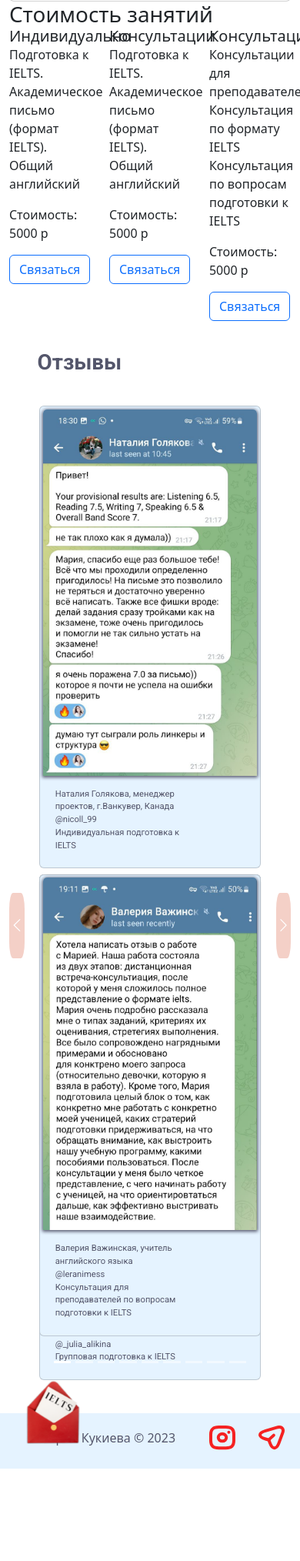
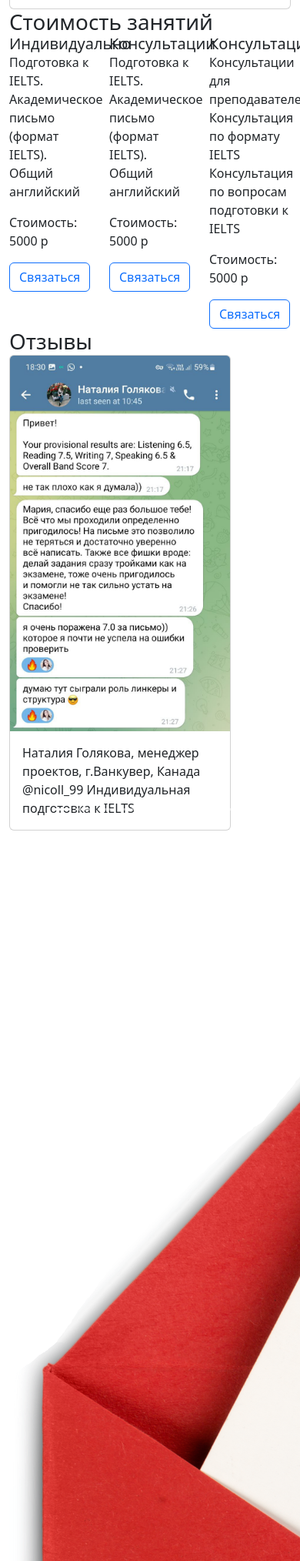
Before and after one commit to Dari-Dari/59_ielts_kukieva, a PHP site: page / in a window 390 px wide; the page is wider, and only the part inside the window is pictured. Shown: the part 2265-4293 px from the top of that part at 77% size. Before the commit the page ends 4173 px from the top of that part, so only its background shows below. Run offline with PHP 8.4, Linux system fonts and the light colour scheme.

Commit message:
скрыты кнопки

```diff
--- a/index.html
+++ b/index.html
@@ -7,7 +7,7 @@
     <meta name="viewport" content="width=device-width, initial-scale=1.0">
     <link href="https://cdn.jsdelivr.net/npm/bootstrap@5.3.0-alpha3/dist/css/bootstrap.min.css" rel="stylesheet"
         integrity="sha384-KK94CHFLLe+nY2dmCWGMq91rCGa5gtU4mk92HdvYe+M/SXH301p5ILy+dN9+nJOZ" crossorigin="anonymous">
-    <link rel="stylesheet" href="/59_ielts_kukieva/styles/style.css">
+    <link rel="stylesheet" href="/assets/style.css">
     <link rel="preconnect" href="https://fonts.googleapis.com">
     <link rel="preconnect" href="https://fonts.gstatic.com" crossorigin>
     <link href="https://fonts.googleapis.com/css2?family=Roboto:wght@100;300;400;500;700;900&display=swap"
@@ -215,6 +215,7 @@
             </div>
         </section>
 
+
         <section class="main__block-6 block-6">
             <div class="container">
               <h5 class="card-title fs-1 title__block-6">Отзывы</h5>
@@ -246,9 +247,9 @@
                     <div class="card-wrapper__block-6">
                       <div class="card card__block-6" style="width: 18rem">
                         <img
-                          src="/59_ielts_kukieva/assets/images/2-Golyakova.jpg"
+                          src="/assets/images/2-Golyakova.jpg"
                           class="card-img-top img__block-6"
-                          alt=""
+                          alt="image"
                         />
                         <div class="card-body">
                           <p class="card-text text__block-6">
@@ -260,9 +261,9 @@
                       </div>
                       <div class="card card__block-6" style="width: 18rem">
                         <img
-                          src="/59_ielts_kukieva/assets/images/3-Koltsova.jpg"
+                          src="/assets/images/3-Koltsova.jpg"
                           class="card-img-top img__block-6"
-                          alt=""
+                          alt="image"
                         />
                         <div class="card-body">
                           <p class="card-text text__block-6">
@@ -274,9 +275,9 @@
                       </div>
                       <div class="card card__block-6" style="width: 18rem">
                         <img
-                          src="/59_ielts_kukieva/assets/images/4-batekin.jpg"
+                          src="/assets/images/4-batekin.jpg"
                           class="card-img-top img__block-6"
-                          alt=""
+                          alt="image"
                         />
                         <div class="card-body">
                           <p class="card-text text__block-6">
@@ -292,9 +293,9 @@
                     <div class="card-wrapper__block-6">
                       <div class="card card__block-6" style="width: 18rem">
                         <img
-                          src="/59_ielts_kukieva/assets/images/1-1Ivanova.jpg"
+                          src="/assets/images/1-1Ivanova.jpg"
                           class="card-img-top img__block-6"
-                          alt=""
+                          alt="image"
                         />
                         <div class="card-body">
                           <p class="card-text">
@@ -302,7 +303,7 @@
                         </div>
                       </div>
                       <div class="card card__block-6" style="width: 18rem">
-                        <img src="/59_ielts_kukieva/assets/images/1-2Ivanova.jpg" class="card-img-top img__block-6" alt="" />
+                        <img src="/assets/images/1-2Ivanova.jpg" class="card-img-top img__block-6" alt="image" />
                         <div class="card-body">
                           <p class="card-text">
 
@@ -310,7 +311,7 @@
                         </div>
                       </div>
                       <div class="card card__block-6" style="width: 18rem">
-                        <img src="/59_ielts_kukieva/assets/images/1-3Ivanova.jpg" class="card-img-top img__block-6" alt="" />
+                        <img src="/assets/images/1-3Ivanova.jpg" class="card-img-top img__block-6" alt="image" />
                         <div class="card-body">
                           <p class="card-text text__block-6">
                           Ангелина Иванова, журналист, г.Токио, Япония <br>
@@ -324,7 +325,7 @@
                   <div class="carousel-item">
                     <div class="card-wrapper__block-6">
                       <div class="card card__block-6" style="width: 18rem">
-                        <img src="/59_ielts_kukieva/assets/images/6-Kulakova.jpg" class="card-img-top img__block-6" alt="" />
+                        <img src="/assets/images/6-Kulakova.jpg" class="card-img-top img__block-6" alt="image" />
                         <div class="card-body">
                           <p class="card-text text__block-6">
                           Юлия Кулакова, архитектор, г.Окленд, Новая Зеландия <br>
@@ -334,7 +335,7 @@
                         </div>
                       </div>
                       <div class="card card__block-6" style="width: 18rem">
-                        <img src="/59_ielts_kukieva/assets/images/7-Trunov.jpg" class="card-img-top img__block-6" alt="" />
+                        <img src="/assets/images/7-Trunov.jpg" class="card-img-top img__block-6" alt="image" />
                         <div class="card-body">
                           <p class="card-text text__block-6">
                           Георгий Трунов, студент Университета прикладных наук Ханзе (Hanze UAS), г.Гронинген, Нидерланды <br>
@@ -343,7 +344,7 @@
                         </div>
                       </div>
                       <div class="card card__block-6" style="width: 18rem">
-                        <img src="/59_ielts_kukieva/assets/images/10-1Vaginskaya.jpg" class="card-img-top img__block-6" alt="" />
+                        <img src="/images/10-1Vaginskaya.jpg" class="card-img-top img__block-6" alt="image" />
                         <div class="card-body">
                           <p class="card-text text__block-6">
                           Валерия Важинская, учитель английского языка <br>
@@ -356,7 +357,7 @@
                   </div>
                 </div>
                 <button
-                  class="carousel-control-prev"
+                  class="carousel-control-prev d-none d-md-block"
                   type="button"
                   data-bs-target="#carouselExampleDark"
                   data-bs-slide="prev"
@@ -365,7 +366,7 @@
                   <span class="visually-hidden">Previous</span>
                 </button>
                 <button
-                  class="carousel-control-next"
+                  class="carousel-control-next d-none d-md-block"
                   type="button"
                   data-bs-target="#carouselExampleDark"
                   data-bs-slide="next"
@@ -387,38 +388,38 @@
                   <button type="button" data-bs-target="#carouselExampleIndicatorsSmallScreen" data-bs-slide-to="6" aria-label="Slide 7"></button>
                   <button type="button" data-bs-target="#carouselExampleIndicatorsSmallScreen" data-bs-slide-to="7" aria-label="Slide 8"></button>
                   <button type="button" data-bs-target="#carouselExampleIndicatorsSmallScreen" data-bs-slide-to="8" aria-label="Slide 9"></button>
-
                 </div>
                 <div class="carousel-inner">
                   <div class="carousel-item active">
                     <div class="card-wrapper__block-6">
                       <div class="card card__block-6" style="width: 18rem">
                         <img
-                          src="/59_ielts_kukieva/assets/images/2-Golyakova.jpg"
+                          src="/assets/images/2-Golyakova.jpg"
                           class="card-img-top img__block-6"
-                          alt=""
+                          alt="image"
                         />
                         <div class="card-body">
                           <p class="card-text text__block-6">
-                            Наталия Голякова, менеджер проектов, г.Ванкувер, Канада <br>
-                            @nicoll_99 <br />
+                            Наталия Голякова, менеджер проектов, г.Ванкувер, Канада
+                            @nicoll_99
                             Индивидуальная подготовка к IELTS
                           </p>
                         </div>
+                      </div>
                       </div>
                   </div>
                   <div class="carousel-item">
                     <div class="card-wrapper__block-6">
                         <div class="card card__block-6" style="width: 18rem">
                             <img
-                              src="/59_ielts_kukieva/assets/images/3-Koltsova.jpg"
+                              src="/assets/images/3-Koltsova.jpg"
                               class="card-img-top img__block-6"
-                              alt=""
+                              alt="image"
                             />
                             <div class="card-body">
                               <p class="card-text text__block-6">
-                              Мария Кольцова, журналист, г.Тбилиси, Грузия <br>
-          @kolt_mi <br>
+                              Мария Кольцова, журналист, г.Тбилиси, Грузия
+          @kolt_mi
           Индивидуальная подготовка к IELTS
                               </p>
                             </div>
@@ -429,27 +430,27 @@
                     <div class="card-wrapper__block-6">
                         <div class="card card__block-6" style="width: 18rem">
                             <img
-                              src="/59_ielts_kukieva/assets/images/4-batekin.jpg"
+                              src="/assets/images/4-batekin.jpg"
                               class="card-img-top img__block-6"
-                              alt=""
+                              alt="image"
                             />
                             <div class="card-body">
                               <p class="card-text text__block-6">
-                              Станислав Батекин, инженер, г.Аделаида, Австралия. <br>
-          @sbatekin <br>
-          Индивидуальная подготовка к IELTS <br>
+                              Станислав Батекин, инженер, г.Аделаида, Австралия.
+          @sbatekin
+          Индивидуальная подготовка к IELTS
                               </p>
                             </div>
                           </div>
                       </div>
                   </div>
-                  <div class="carousel-item active">
+                  <div class="carousel-item">
                     <div class="card-wrapper__block-6">
                         <div class="card card__block-6" style="width: 18rem">
                             <img
-                              src="/59_ielts_kukieva/assets/images/1-1Ivanova.jpg"
+                              src="/assets/images/1-1Ivanova.jpg"
                               class="card-img-top img__block-6"
-                              alt=""
+                              alt="image"
                             />
                             <div class="card-body">
                               <p class="card-text">
@@ -458,10 +459,10 @@
                          </div>
                       </div>
                   </div>
-                  <div class="carousel-item active">
+                  <div class="carousel-item">
                     <div class="card-wrapper__block-6">
                         <div class="card card__block-6" style="width: 18rem">
-                            <img src="/59_ielts_kukieva/assets/images/1-2Ivanova.jpg" class="card-img-top img__block-6" alt="" />
+                            <img src="/assets/images/1-2Ivanova.jpg" class="card-img-top img__block-6" alt="image" />
                             <div class="card-body">
                               <p class="card-text">
                               </p>
@@ -469,55 +470,55 @@
                           </div>
                     </div>
                   </div>
-                  <div class="carousel-item active">
+                  <div class="carousel-item">
                     <div class="card-wrapper__block-6">
                         <div class="card card__block-6" style="width: 18rem">
-                            <img src="/59_ielts_kukieva/assets/images/1-3Ivanova.jpg" class="card-img-top img__block-6" alt="" />
+                            <img src="/assets/images/1-3Ivanova.jpg" class="card-img-top img__block-6" alt="image" />
                             <div class="card-body">
                               <p class="card-text text__block-6">
-                              Ангелина Иванова, журналист, г.Токио, Япония <br>
-          @koalified.coach <br>
-          Индивидуальная подготовка к IELTS <br>
+                              Ангелина Иванова, журналист, г.Токио, Япония
+          @koalified.coach
+          Индивидуальная подготовка к IELTS
                               </p>
                             </div>
                          </div>
                     </div>
                   </div>
-                  <div class="carousel-item active">
+                  <div class="carousel-item">
                     <div class="card-wrapper__block-6">
                         <div class="card card__block-6" style="width: 18rem">
-                            <img src="/59_ielts_kukieva/assets/images/6-Kulakova.jpg" class="card-img-top img__block-6" alt="" />
+                            <img src="/assets/images/6-Kulakova.jpg" class="card-img-top img__block-6" alt="image" />
                             <div class="card-body">
                               <p class="card-text text__block-6">
-                              Юлия Кулакова, архитектор, г.Окленд, Новая Зеландия <br>
-          @_julia_alikina <br>
-          Групповая подготовка к IELTS <br>
+                              Юлия Кулакова, архитектор, г.Окленд, Новая Зеландия
+          @_julia_alikina
+          Групповая подготовка к IELTS
                               </p>
                             </div>
                           </div>
                     </div>
                   </div>
-                  <div class="carousel-item active">
+                  <div class="carousel-item">
                     <div class="card-wrapper__block-6">
                         <div class="card card__block-6" style="width: 18rem">
-                            <img src="/59_ielts_kukieva/assets/images/7-Trunov.jpg" class="card-img-top img__block-6" alt="" />
+                            <img src="/assets/images/7-Trunov.jpg" class="card-img-top img__block-6" alt="image" />
                             <div class="card-body">
                               <p class="card-text text__block-6">
-                              Георгий Трунов, студент Университета прикладных наук Ханзе (Hanze UAS), г.Гронинген, Нидерланды <br>
+                              Георгий Трунов, студент Университета прикладных наук Ханзе (Hanze UAS), г.Гронинген, Нидерланды
           Консультация по формату IELTS
                               </p>
                             </div>
                           </div>
                     </div>
                   </div>
-                  <div class="carousel-item active">
+                  <div class="carousel-item">
                     <div class="card-wrapper__block-6">
                         <div class="card card__block-6" style="width: 18rem">
-                            <img src="/59_ielts_kukieva/assets/images/10-1Vaginskaya.jpg" class="card-img-top img__block-6" alt="" />
+                            <img src="/assets/images/10-1Vaginskaya.jpg" class="card-img-top img__block-6" alt="image" />
                             <div class="card-body">
                               <p class="card-text text__block-6">
-                              Валерия Важинская, учитель английского языка <br>
-          @leranimess <br>
+                              Валерия Важинская, учитель английского языка
+          @leranimess
           Консультация для преподавателей по вопросам подготовки к IELTS
                               </p>
                             </div>
@@ -525,12 +526,12 @@
                     </div>
                   </div>
                 </div>
-                <button class="carousel-control-prev" type="button" data-bs-target="#carouselExampleIndicatorsSmallScreen" data-bs-slide="prev">
-                  <span class="carousel-control-prev-icon" aria-hidden="true"></span>
+                <button class="carousel-control-prev visually-hidden" type="button" data-bs-target="#carouselExampleIndicatorsSmallScreen" data-bs-slide="prev">
+                  <span class="carousel-control-prev-icon visually-hidden" aria-hidden="true"></span>
                   <span class="visually-hidden">Previous</span>
                 </button>
-                <button class="carousel-control-next" type="button" data-bs-target="#carouselExampleIndicatorsSmallScreen" data-bs-slide="next">
-                  <span class="carousel-control-next-icon" aria-hidden="true"></span>
+                <button class="carousel-control-next visually-hidden" type="button" data-bs-target="#carouselExampleIndicatorsSmallScreen" data-bs-slide="next">
+                  <span class="carousel-control-next-icon visually-hidden" aria-hidden="true"></span>
                   <span class="visually-hidden">Next</span>
                 </button>
               </div>
--- a/styles/style.css
+++ b/styles/style.css
@@ -105,6 +105,7 @@ footer .img-envelope-small {
 }
 
 .card__block-6 {
+  height: 33rem;
   margin: 1%;
   padding: 1%;
   background-color: #e5f3ff;
--- a/styles/style.scss
+++ /dev/null
@@ -1,161 +0,0 @@
-@import './_var.scss';
-
-
-header {
-    background-color: $color-blue;
-    font-size: 1rem;
-    font-family: $font;
-
-    .header-logo {
-        margin-left: 5.625%;
-
-        img {
-            max-height: 70px;
-        }
-    }
-
-    .header-header {
-        justify-content: end;
-        padding-left: 5%;
-        font-weight: 500;
-
-        a {
-            padding-right: 6%;
-
-            &:hover {
-                opacity: 0.85;
-            }
-        }
-    }
-
-    .header-menu {
-        margin: 0;
-        padding-left: 0;
-        justify-content: end;
-
-        .header__item {
-            padding: 0 1rem;
-        }
-    }
-
-    .header__link {
-        color: $color-gray;
-    }
-
-
-
-    .button__header {
-        margin-right: 5.625%;
-
-        a {
-            text-decoration: none;
-            color: #fff;
-        }
-
-        &:hover {
-            opacity: 0.9;
-        }
-
-
-
-        .button__header-red {
-            @include red-button (2.5rem, 8rem, 1rem)
-        }
-    }
-}
-
-.back {
-    width: 30px;
-    height: 30px;
-    position: fixed;
-    bottom: 5rem;
-    right: 30px;
-    background-color: $color-blue;
-    border-radius: 5px;
-    box-shadow: 0px 1px 1px rgba(0, 0, 0, 0.05);
-}
-
-footer {
-    background-color: $color-blue;
-    position: relative;
-    padding: 1rem 5.625%;
-    margin-top: 2rem;
-
-    .footer__text-autor {
-        color: $color-gray;
-        text-align: end;
-        padding-top: 0.3rem;
-    }
-
-    .footer__icon {
-        max-width: 30px;
-        padding: 0 2rem;
-
-        :hover {
-            opacity: 0.85;
-        }
-    }
-
-    .img-envelope {
-        max-width: 130px;
-        height: auto;
-        position: absolute;
-        bottom: 1rem;
-    }
-
-    .img-envelope-small {
-        max-width: 70px;
-        height: auto;
-        position: absolute;
-        bottom: 2rem;
-    }
-}
-
-.block-6{
-    margin-top: 5%;
-    margin-bottom: 10%;
-}
-
-.card-wrapper__block-6 {
-    display: flex;
-    justify-content: center;
-  }
-
-  .card__block-6 {
-    margin: 1%;
-    padding: 1%;
-    background-color: $color-blue;
-  }
-
-  .img__block-6 {
-    box-shadow: 0px 1px 4px 1px $color-gray;
-  }
-
-  .carousel-control-prev,
-  .carousel-control-next {
-    width: 5vw;
-    height: 10vh;
-    top: 50%;
-
-    background-color:$color-pink;
-    opacity: 0.85;
-    border-radius: 25%;
-  }
-
-
-  .title__block-6,
-  .text__block-6 {
-   font-family: $font;
-   color:$color-gray;
-  }
-  .title__block-6 {
-    margin: 10%;
-    font-size: 4rem;
-    font-weight: 700;
-  }
-
-  .text__block-6 {
-    width: 70%;
-    font-size: 70%;
-    font-weight: 400;
-  }
```
Also changed, not shown: review.php (+64 -66 lines), styles/block-6.css (added, +47 -0 lines), styles/block-6.scss (added, +50 -0 lines), 2 other files.
